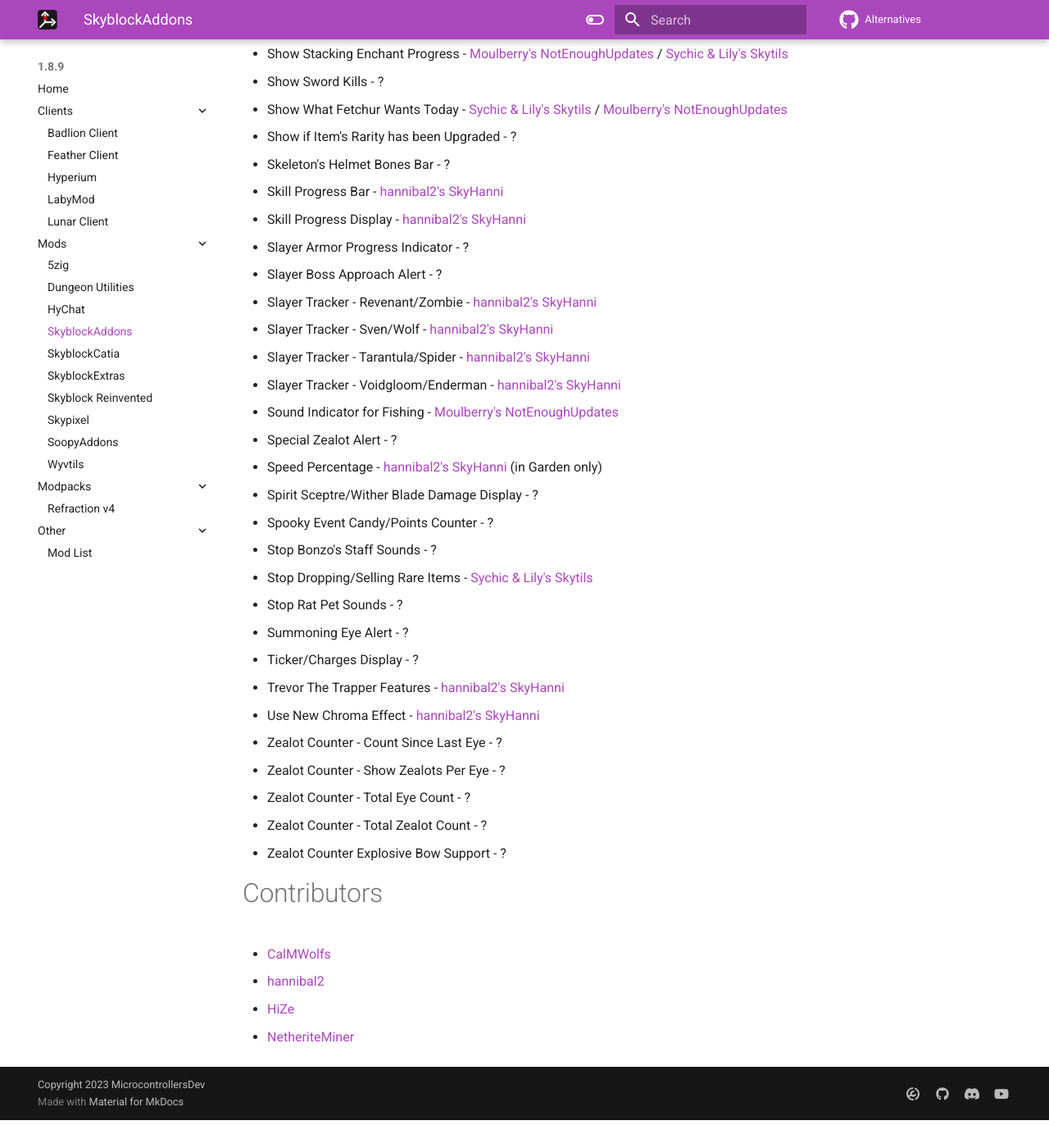
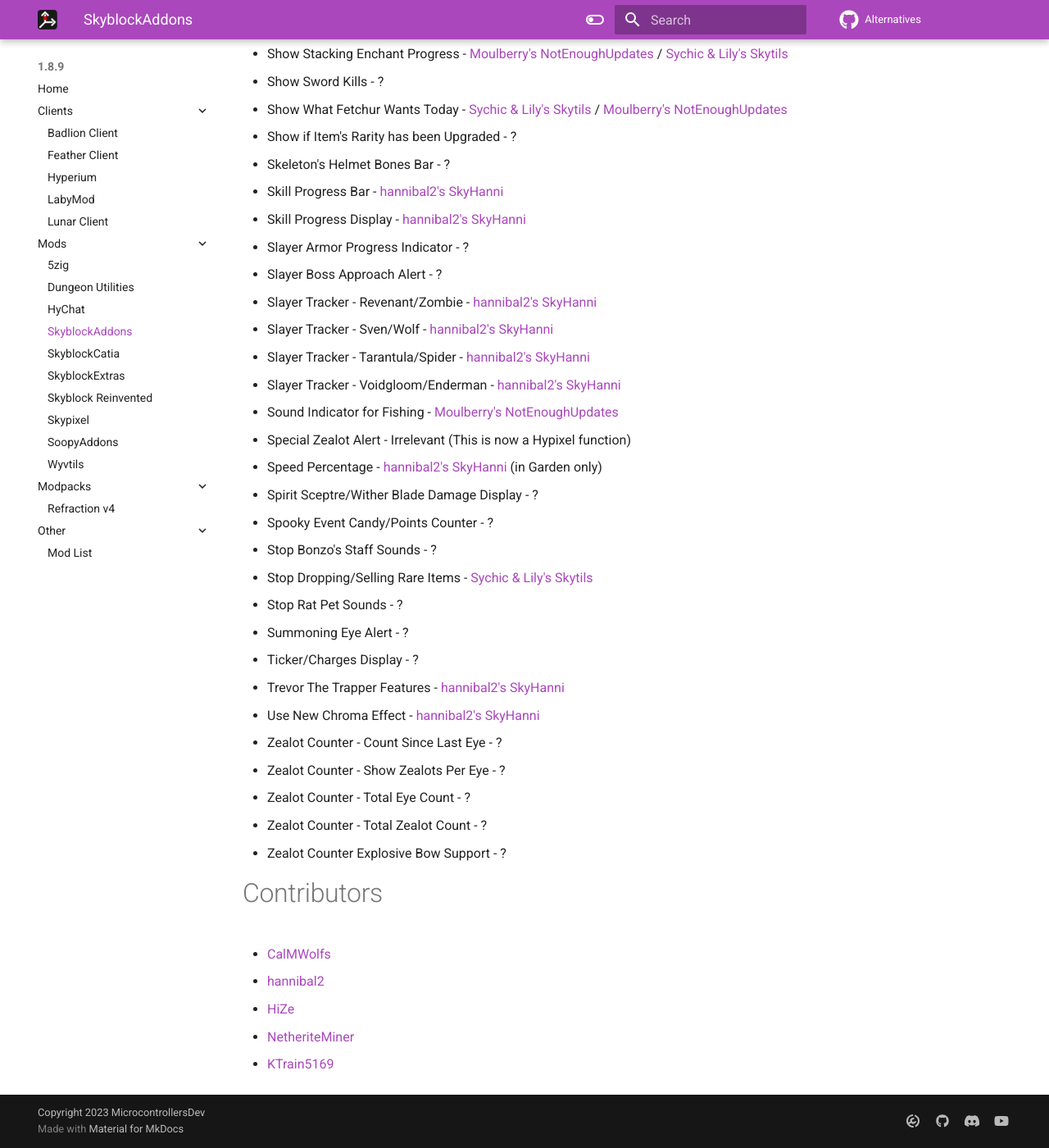
Before and after one commit to MicrocontrollersDev/Alternatives, an MkDocs documentation site: the page built from docs/1.8.9/skyblockaddons.md, in a window 1280 px wide and 1400 px high, scrolled down 3332 px. Shown: the whole window at 82% size. Built offline with MkDocs 1.6.1 and Material for MkDocs 9.7.7, drawn with Linux system fonts in a browser that asks for light colours; comment, search, counter and statistics services are not loaded; before the commit the page ends 4698 px from its top, so only the background shows below that.

Commit message:
Update Special Zealot alert (skyblockaddons.md)

```diff
--- a/docs/1.8.9/skyblockaddons.md
+++ b/docs/1.8.9/skyblockaddons.md
@@ -112,7 +112,7 @@
 * Slayer Tracker - Tarantula/Spider - [hannibal2's SkyHanni](https://modrinth.com/mod/skyhanni)
 * Slayer Tracker - Voidgloom/Enderman - [hannibal2's SkyHanni](https://modrinth.com/mod/skyhanni)
 * Sound Indicator for Fishing - [Moulberry's NotEnoughUpdates](https://skyclient.co/mod/neu)
-* Special Zealot Alert - ?
+* Special Zealot Alert - Irrelevant (This is now a Hypixel function)
 * Speed Percentage - [hannibal2's SkyHanni](https://modrinth.com/mod/skyhanni) (in Garden only)
 * Spirit Sceptre/Wither Blade Damage Display - ?
 * Spooky Event Candy/Points Counter - ?
@@ -135,3 +135,4 @@
 * [hannibal2](https://github.com/hannibal002)
 * [HiZe](https://github.com/superhize)
 * [NetheriteMiner](https://github.com/NetheriteMiner)
+* [KTrain5169](https://github.com/KTrain5169)
```
